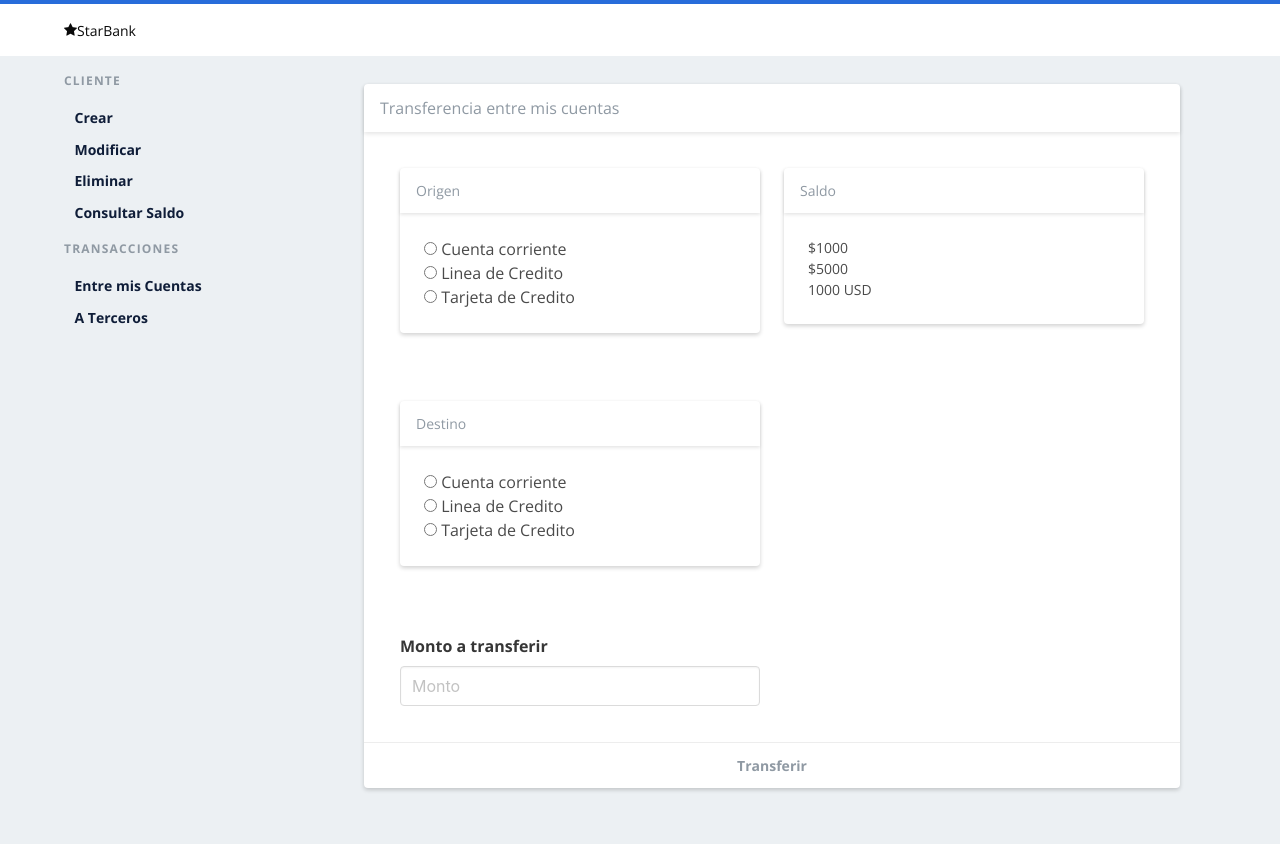
After one commit to MiguelMunozC/starbank, a PHP site: page /admin/TransferenciaEntreMisCuentas.php in a window 1280 px wide. The commit adds this page. Run offline with PHP 8.4, Linux system fonts and the light colour scheme; some libraries are stand-ins or nearby versions.

Commit message:
Transferir entre mis cuentas

```diff
--- a/admin/Crear.php
+++ b/admin/Crear.php
@@ -67,8 +67,8 @@
                          Transacciones
                     </p>
                     <ul class="menu-list">
-                         <li><a>Entre mis Cuentas</a></li>
-                         <li><a href="terceros.php">A Terceros</a></li>
+	                    <li><a href="TransferenciaEntreMisCuentas.php">Entre mis Cuentas</a></li>
+	                    <li><a href="terceros.php">A Terceros</a></li>
                     </ul>
                </aside>
           </div>
--- a/admin/EliminarCliente.php
+++ b/admin/EliminarCliente.php
@@ -49,7 +49,7 @@
 					Transacciones
 				</p>
 				<ul class="menu-list">
-					<li><a>Entre mis Cuentas</a></li>
+					<li><a href="TransferenciaEntreMisCuentas.php">Entre mis Cuentas</a></li>
 					<li><a href="terceros.php">A Terceros</a></li>
 				</ul>
 			</aside>
--- a/admin/ModificarCliente.php
+++ b/admin/ModificarCliente.php
@@ -53,7 +53,7 @@
 					Transacciones
 				</p>
 				<ul class="menu-list">
-					<li><a>Entre mis Cuentas</a></li>
+					<li><a href="TransferenciaEntreMisCuentas.php">Entre mis Cuentas</a></li>
 					<li><a href="terceros.php">A Terceros</a></li>
 				</ul>
 			</aside>
--- /dev/null
+++ b/admin/TransferenciaEntreMisCuentas.php
@@ -0,0 +1,197 @@
+<!DOCTYPE html>
+<html>
+<head>
+	<meta charset="utf-8">
+	<meta http-equiv="X-UA-Compatible" content="IE=edge">
+	<meta name="viewport" content="width=device-width, initial-scale=1">
+	<title>Admin - StarBank</title>
+	<link rel="stylesheet" href="https://cdnjs.cloudflare.com/ajax/libs/font-awesome/4.7.0/css/font-awesome.min.css"
+	      integrity="sha256-eZrrJcwDc/3uDhsdt61sL2oOBY362qM3lon1gyExkL0=" crossorigin="anonymous"/>
+	<link href="https://fonts.googleapis.com/css?family=Open+Sans:300,400,700" rel="stylesheet">
+	<!-- Bulma Version 0.6.0 -->
+	<link rel="stylesheet" href="https://cdnjs.cloudflare.com/ajax/libs/bulma/0.6.0/css/bulma.min.css"
+	      integrity="sha256-HEtF7HLJZSC3Le1HcsWbz1hDYFPZCqDhZa9QsCgVUdw=" crossorigin="anonymous"/>
+	<link rel="stylesheet" type="text/css" href="../css/admin.css">
+</head>
+<body>
+
+<!-- START NAV -->
+<nav class="navbar is-white">
+	<div class="container">
+		<div class="navbar-brand">
+			<a class="navbar-item brand-text" href="../">
+				<i class="fa fa-star" aria-hidden="true"></i>
+				StarBank
+			</a>
+			<div class="navbar-burger burger" data-target="navMenu">
+				<span></span>
+				<span></span>
+				<span></span>
+			</div>
+		</div>
+	</div>
+</nav>
+<!-- END NAV -->
+<div class="container">
+	<div class="columns">
+		<div class="column is-3">
+			<aside class="menu">
+				<p class="menu-label">
+					Cliente
+				</p>
+				<ul class="menu-list">
+					<li><a href="Crear.php">Crear</a></li>
+					<li><a href="modificarCliente.php">Modificar</a></li>
+					<li><a href="EliminarCliente.php">Eliminar</a></li>
+					<li><a href="consultar.php">Consultar Saldo</a></li>
+				</ul>
+				<p class="menu-label">
+					Transacciones
+				</p>
+				<ul class="menu-list">
+					<li><a href="TransferenciaEntreMisCuentas.php">Entre mis Cuentas</a></li>
+					<li><a href="terceros.php">A Terceros</a></li>
+				</ul>
+			</aside>
+		</div>
+
+
+		<div class="column is-9">
+
+			<div class="colums ">
+				<div class="column">
+					<div class="card">
+						<header class="card-header">
+							<p class="card-header-title">
+								Transferencia entre mis cuentas
+							</p>
+						</header>
+						<div class="card-content">
+							<div class="content">
+
+
+								<div class="field has-addons has-addons-centered">
+
+									<div class="column is-6">
+										<div class="card">
+											<header class="card-header">
+												<p class="card-header-title">
+													Origen
+												</p>
+											</header>
+											<div class="card-content">
+												<div class="content">
+													<div class="control">
+														<label class="radio">
+															<input type="radio" name="answer">
+															Cuenta corriente
+														</label>
+														<br/>
+														<label class="radio">
+															<input type="radio" name="answer">
+															Linea de Credito
+														</label>
+														<br/>
+														<label class="radio">
+															<input type="radio" name="answer">
+															Tarjeta de Credito
+														</label>
+													</div>
+												</div>
+											</div>
+										</div>
+									</div>
+
+									<div class="column is-6">
+										<div class="card">
+											<header class="card-header">
+												<p class="card-header-title">
+													Saldo
+												</p>
+											</header>
+											<div class="card-content">
+												<div class="content">
+
+													<label>$1000</label>
+													<br>
+													<label>$5000</label>
+													<br>
+													<label>1000 USD</label>
+
+												</div>
+											</div>
+										</div>
+									</div>
+
+								</div>
+
+								<div class="field has-addons">
+
+									<div class="column is-6">
+										<div class="card">
+											<header class="card-header">
+												<p class="card-header-title">
+													Destino
+												</p>
+											</header>
+											<div class="card-content">
+												<div class="content">
+													<div class="control">
+														<label class="radio">
+															<input type="radio" name="answer">
+															Cuenta corriente
+														</label>
+														<br/>
+														<label class="radio">
+															<input type="radio" name="answer">
+															Linea de Credito
+														</label>
+														<br/>
+														<label class="radio">
+															<input type="radio" name="answer">
+															Tarjeta de Credito
+														</label>
+													</div>
+												</div>
+											</div>
+										</div>
+									</div>
+
+								</div>
+
+								<div class="column is-6">
+									<div class="field">
+										<div class="label is-normal">
+											<label class="label">Monto a transferir</label>
+										</div>
+										<div class="field-body">
+											<div class="field">
+												<div class="control">
+													<input class="input" type="text" placeholder="Monto">
+												</div>
+											</div>
+										</div>
+									</div>
+								</div>
+
+
+							</div>
+						</div>
+						<footer class="card-footer">
+							<a href="#" class="card-footer-item">Transferir</a>
+						</footer>
+					</div>
+				</div>
+			</div>
+		</div>
+	</div>
+</div>
+<script async type="text/javascript" src="../js/bulma.js"></script>
+<script src="https://unpkg.com/vue/dist/vue.js"></script>
+
+<script>
+
+</script>
+
+</body>
+</html>
--- a/admin/consultar.php
+++ b/admin/consultar.php
@@ -67,7 +67,7 @@
                          Transacciones
                     </p>
                     <ul class="menu-list">
-                         <li><a>Entre mis Cuentas</a></li>
+                         <li><a href="TransferenciaEntreMisCuentas.php">Entre mis Cuentas</a></li>
                          <li><a href="terceros.php">A Terceros</a></li>
                     </ul>
                </aside>
--- a/admin/terceros.php
+++ b/admin/terceros.php
@@ -67,8 +67,8 @@
                     Transacciones
                 </p>
                 <ul class="menu-list">
-                    <li><a>Entre mis Cuentas</a></li>
-                    <li><a>A Terceros</a></li>
+	                <li><a href="TransferenciaEntreMisCuentas.php">Entre mis Cuentas</a></li>
+	                <li><a href="terceros.php">A Terceros</a></li>
                 </ul>
             </aside>
         </div>
```
